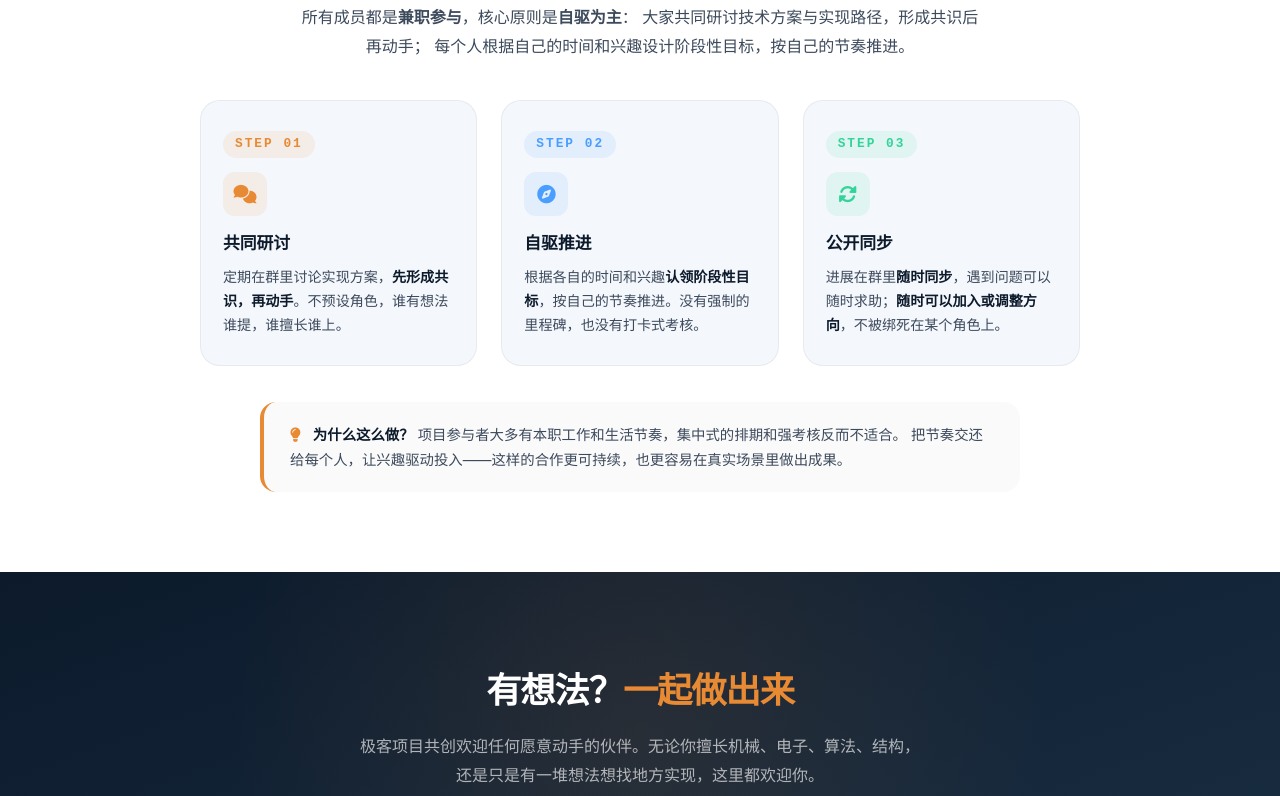
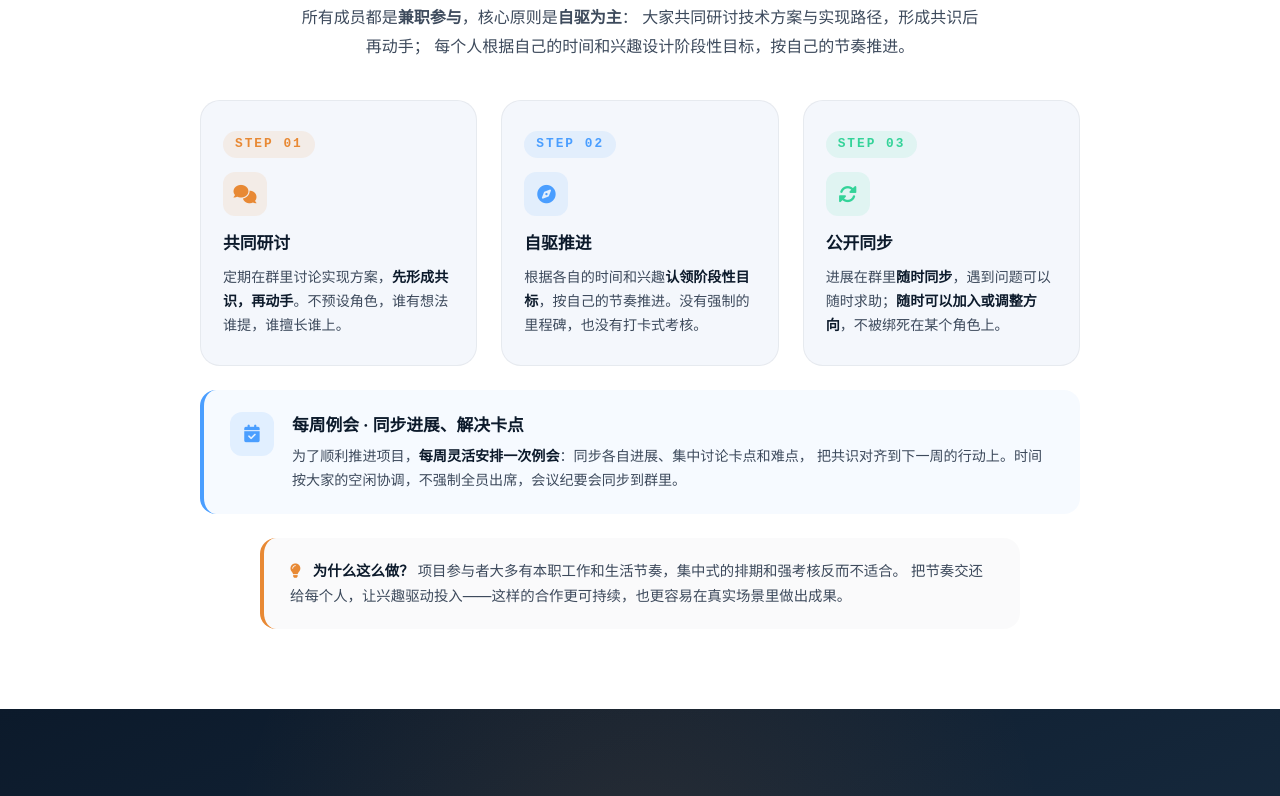
Before and after one commit to EmbodiedAI-Group/WALL-E-Workshop, a plain HTML site: page projects.html in a window 1280 px wide. Shown: the part 1953-2749 px from the top of the page. Drawn offline with Linux system fonts and the light colour scheme.

Commit message:
Add navigation and collaboration sections to projects.html

```diff
--- a/projects.html
+++ b/projects.html
@@ -14,6 +14,7 @@ a{text-decoration:none;color:inherit}
 img{max-width:100%;display:block}
 .container{max-width:1100px;margin:0 auto;padding:0 24px}
 
+/* 导航 */
 .navbar{position:fixed;top:0;left:0;right:0;z-index:1000;padding:16px 0;background:rgba(12,26,43,.9);backdrop-filter:blur(18px);border-bottom:1px solid rgba(255,255,255,.06)}
 .navbar .container{display:flex;align-items:center;justify-content:space-between}
 .nav-logo{display:flex;align-items:center;gap:12px;color:#fff;font-weight:700;font-size:1.4rem}
@@ -25,6 +26,7 @@ img{max-width:100%;display:block}
 .nav-cta{background:var(--orange);color:#fff;padding:8px 22px;border-radius:50px;font-weight:600;font-size:.92rem;transition:var(--transition);box-shadow:0 4px 16px rgba(232,137,52,.3)}
 .nav-cta:hover{transform:translateY(-2px);background:#f09a4a}
 
+/* Hero */
 .page-hero{padding:160px 0 80px;background:linear-gradient(160deg,#0c1a2b 0%,#1a2f44 55%,#1f3a54 100%);color:#fff;position:relative;overflow:hidden}
 .page-hero::before{content:'';position:absolute;inset:0;background-image:linear-gradient(rgba(255,255,255,.02) 1px,transparent 1px),linear-gradient(90deg,rgba(255,255,255,.02) 1px,transparent 1px);background-size:60px 60px;pointer-events:none}
 .page-hero::after{content:'';position:absolute;top:-100px;right:-100px;width:500px;height:500px;background:radial-gradient(circle,rgba(232,137,52,.12),transparent 65%);pointer-events:none}
@@ -36,6 +38,7 @@ img{max-width:100%;display:block}
 .page-hero h1 .orange{background:linear-gradient(135deg,var(--orange),#f5c06a);-webkit-background-clip:text;-webkit-text-fill-color:transparent;background-clip:text}
 .page-hero p{font-size:1.05rem;color:rgba(255,255,255,.65);max-width:640px;line-height:1.8}
 
+/* 项目列表 */
 .projects-list{padding:80px 0 100px}
 .projects-grid{display:grid;grid-template-columns:repeat(2,1fr);gap:32px}
 .project-card{display:flex;flex-direction:column;background:var(--card);border-radius:var(--radius);overflow:hidden;box-shadow:var(--shadow-sm);border:1px solid rgba(12,26,43,.06);transition:var(--transition);position:relative}
@@ -71,7 +74,7 @@ img{max-width:100%;display:block}
 .card-cta i{transition:var(--transition)}
 .project-card:hover .card-cta i{transform:translateX(4px)}
 
-/* ===== 合作形式区块 ===== */
+/* 合作形式 */
 .collab-section{padding:80px 0;background:#fff;position:relative}
 .collab-section::before{content:'';position:absolute;top:0;left:50%;transform:translateX(-50%);width:60px;height:3px;background:linear-gradient(90deg,var(--orange),var(--blue));border-radius:2px;margin-top:40px}
 .collab-wrap{max-width:880px;margin:0 auto;text-align:center}
@@ -91,10 +94,19 @@ img{max-width:100%;display:block}
 .collab-step h3{font-size:1.05rem;font-weight:700;color:var(--dark);margin-bottom:8px}
 .collab-step p{font-size:.88rem;color:var(--text-mid);line-height:1.7}
 .collab-step p strong{color:var(--dark);font-weight:600}
-.collab-note{margin-top:36px;padding:20px 26px;background:rgba(12,26,43,.02);border-radius:16px;border-left:4px solid var(--orange);font-size:.9rem;color:var(--text-mid);line-height:1.75;text-align:left;max-width:760px;margin-left:auto;margin-right:auto}
+
+/* 每周例会 */
+.collab-weekly{display:flex;align-items:flex-start;gap:18px;margin-top:24px;padding:22px 26px;background:rgba(74,158,255,.05);border-radius:16px;border-left:4px solid var(--blue);text-align:left}
+.collab-weekly-icon{flex-shrink:0;width:44px;height:44px;border-radius:12px;display:flex;align-items:center;justify-content:center;font-size:1.1rem;color:var(--blue);background:rgba(74,158,255,.12)}
+.collab-weekly-body h3{font-size:1.05rem;font-weight:700;color:var(--dark);margin-bottom:6px}
+.collab-weekly-body p{font-size:.88rem;color:var(--text-mid);line-height:1.7;margin:0}
+.collab-weekly-body p strong{color:var(--dark);font-weight:600}
+
+.collab-note{margin-top:24px;padding:20px 26px;background:rgba(12,26,43,.02);border-radius:16px;border-left:4px solid var(--orange);font-size:.9rem;color:var(--text-mid);line-height:1.75;text-align:left;max-width:760px;margin-left:auto;margin-right:auto}
 .collab-note i{color:var(--orange);margin-right:8px}
 .collab-note strong{color:var(--dark);font-weight:600}
 
+/* CTA */
 .cta-section{padding:90px 0;background:linear-gradient(160deg,#0c1a2b,#1a2f44);color:#fff;position:relative;overflow:hidden;text-align:center}
 .cta-section::before{content:'';position:absolute;inset:0;background:radial-gradient(circle at 50% 40%,rgba(232,137,52,.1),transparent 60%);pointer-events:none}
 .cta-section .container{position:relative;z-index:1}
@@ -107,6 +119,7 @@ img{max-width:100%;display:block}
 .btn-secondary{display:inline-flex;align-items:center;gap:10px;background:rgba(255,255,255,.08);color:#fff;padding:14px 30px;border-radius:50px;font-weight:500;border:1px solid rgba(255,255,255,.15);transition:var(--transition)}
 .btn-secondary:hover{background:rgba(255,255,255,.18);transform:translateY(-3px)}
 
+/* 页脚 */
 .footer{background:#08121e;color:rgba(255,255,255,.5);padding:36px 0;font-size:.85rem;text-align:center}
 .footer .container{display:flex;justify-content:space-between;align-items:center;flex-wrap:wrap;gap:16px}
 .footer .brand{display:flex;align-items:center;gap:10px;color:#fff;font-weight:600}
@@ -114,9 +127,10 @@ img{max-width:100%;display:block}
 .footer a{color:rgba(255,255,255,.5);transition:var(--transition)}
 .footer a:hover{color:#fff}
 
+/* 响应式 */
 @media(max-width:900px){.projects-grid{grid-template-columns:1fr;gap:24px}.collab-steps{grid-template-columns:1fr;gap:16px}}
 @media(max-width:768px){.page-hero{padding:130px 0 60px}.page-hero h1{font-size:2.2rem}.nav-back span{display:none}.nav-logo{font-size:1.15rem}.nav-logo i{font-size:1.5rem}.projects-list{padding:60px 0 80px}.card-body{padding:22px 22px 24px}.cta-section h2{font-size:1.7rem}.footer .container{flex-direction:column}.collab-section{padding:60px 0}.collab-section h2{font-size:1.6rem}.collab-section .collab-lead{font-size:.95rem}}
-@media(max-width:480px){.container{padding:0 16px}.page-hero h1{font-size:1.8rem}.nav-cta{padding:7px 16px;font-size:.85rem}.card-body h3{font-size:1.05rem}.collab-step{padding:22px 18px}}
+@media(max-width:480px){.container{padding:0 16px}.page-hero h1{font-size:1.8rem}.nav-cta{padding:7px 16px;font-size:.85rem}.card-body h3{font-size:1.05rem}.collab-step{padding:22px 18px}.collab-weekly{flex-direction:column;gap:12px;padding:20px 18px}}
 </style>
 </head>
 <body>
@@ -193,6 +207,7 @@ img{max-width:100%;display:block}
 <a href="project-2.html" class="project-card p2">
 <div class="card-visual">
 <span class="card-num p2">PROJECT 02</span>
+<span class="card-done">已完成</span>
 <svg viewBox="0 0 600 400" xmlns="http://www.w3.org/2000/svg" preserveAspectRatio="xMidYMid slice" aria-hidden="true">
 <defs>
 <linearGradient id="c2bg" x1="0" y1="0" x2="1" y2="1"><stop offset="0" stop-color="#0c1a2b"/><stop offset="1" stop-color="#2a1525"/></linearGradient>
@@ -345,7 +360,6 @@ img{max-width:100%;display:block}
 </div>
 </section>
 
-<!-- ===== 合作形式 ===== -->
 <section class="collab-section">
 <div class="container">
 <div class="collab-wrap">
@@ -375,6 +389,17 @@ img{max-width:100%;display:block}
 <div class="step-icon"><i class="fas fa-sync-alt"></i></div>
 <h3>公开同步</h3>
 <p>进展在群里<strong>随时同步</strong>，遇到问题可以随时求助；<strong>随时可以加入或调整方向</strong>，不被绑死在某个角色上。</p>
+</div>
+</div>
+
+<div class="collab-weekly">
+<div class="collab-weekly-icon"><i class="fas fa-calendar-check"></i></div>
+<div class="collab-weekly-body">
+<h3>每周例会 · 同步进展、解决卡点</h3>
+<p>
+    为了顺利推进项目，<strong>每周灵活安排一次例会</strong>：同步各自进展、集中讨论卡点和难点，
+    把共识对齐到下一周的行动上。时间按大家的空闲协调，不强制全员出席，会议纪要会同步到群里。
+</p>
 </div>
 </div>
 
```
